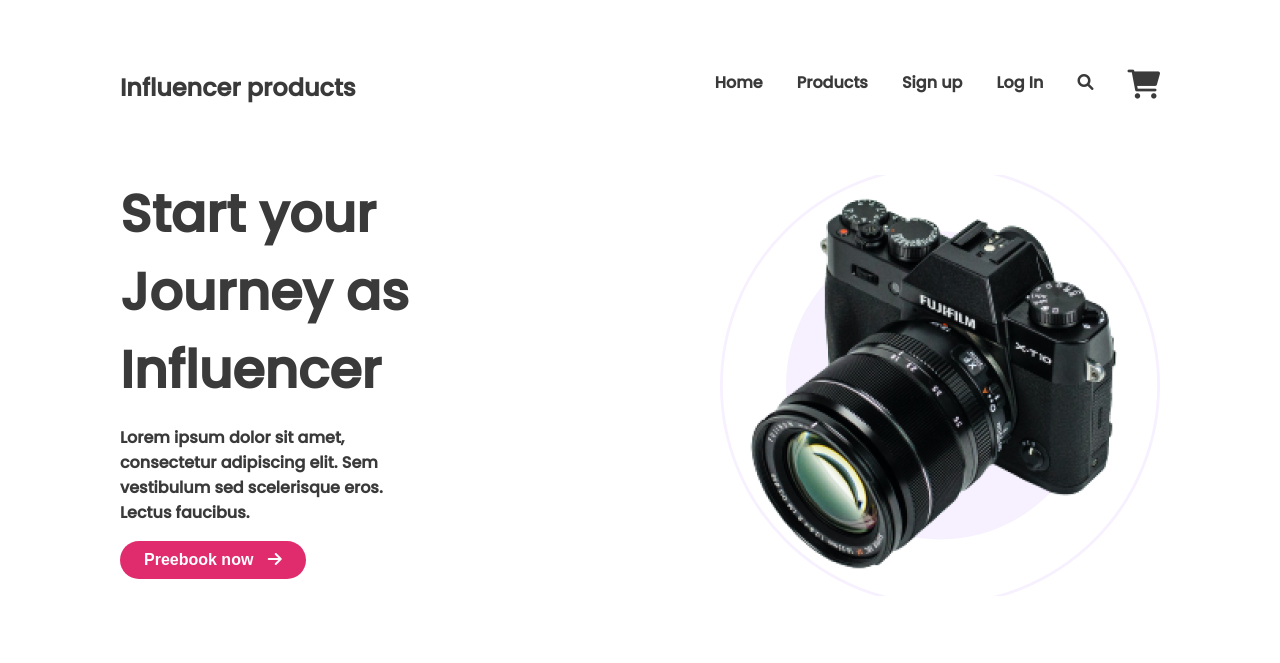
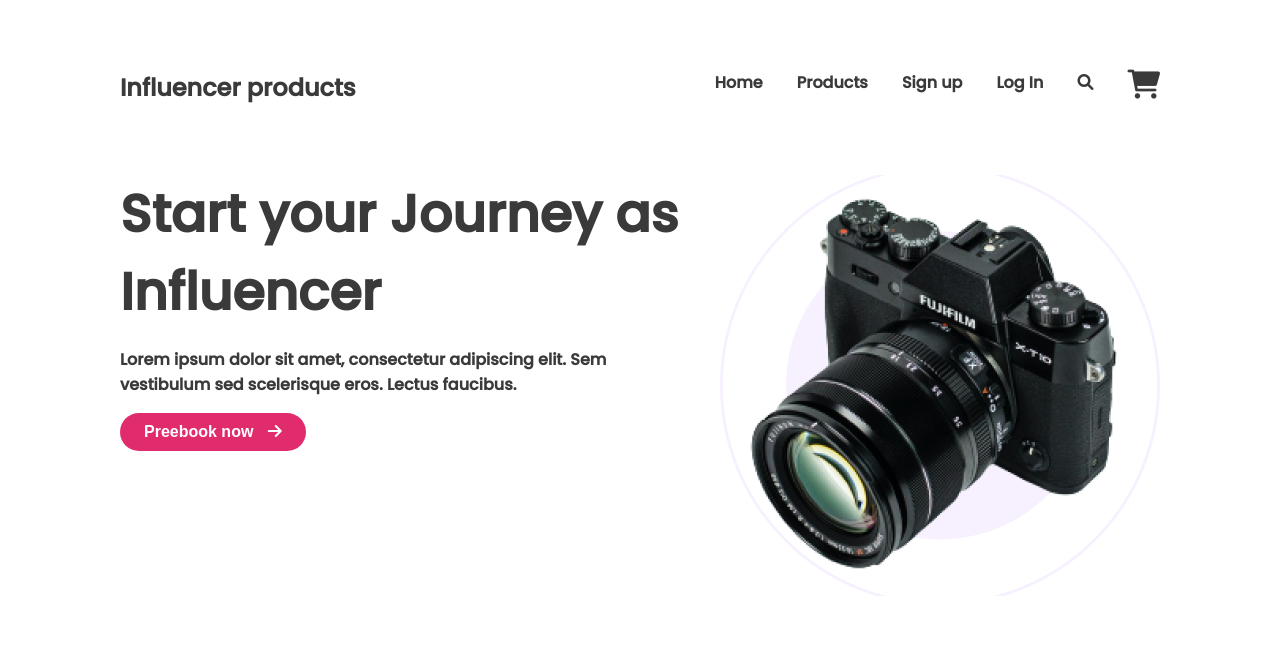
Before and after one commit to shakibhossainmuhammad/influencer-gears, a plain HTML site: page index.html in a window 1280 px wide. Shown: the top 663 px of the page. Drawn offline with Linux system fonts and the light colour scheme.

Commit message:
added img positions

```diff
--- a/asset/style/style.css
+++ b/asset/style/style.css
@@ -39,13 +39,13 @@ body {
 }
 
 /* banner */
-.banner {
+/* .banner {
   margin: 70px 120px;
-}
+} */
 .banner-items {
   display: flex;
-  gap: 300px;
-  /* margin: 70px 120px; */
+  justify-content: space-between;
+  margin: 70px 120px;
 }
 
 .banner-title {
```
